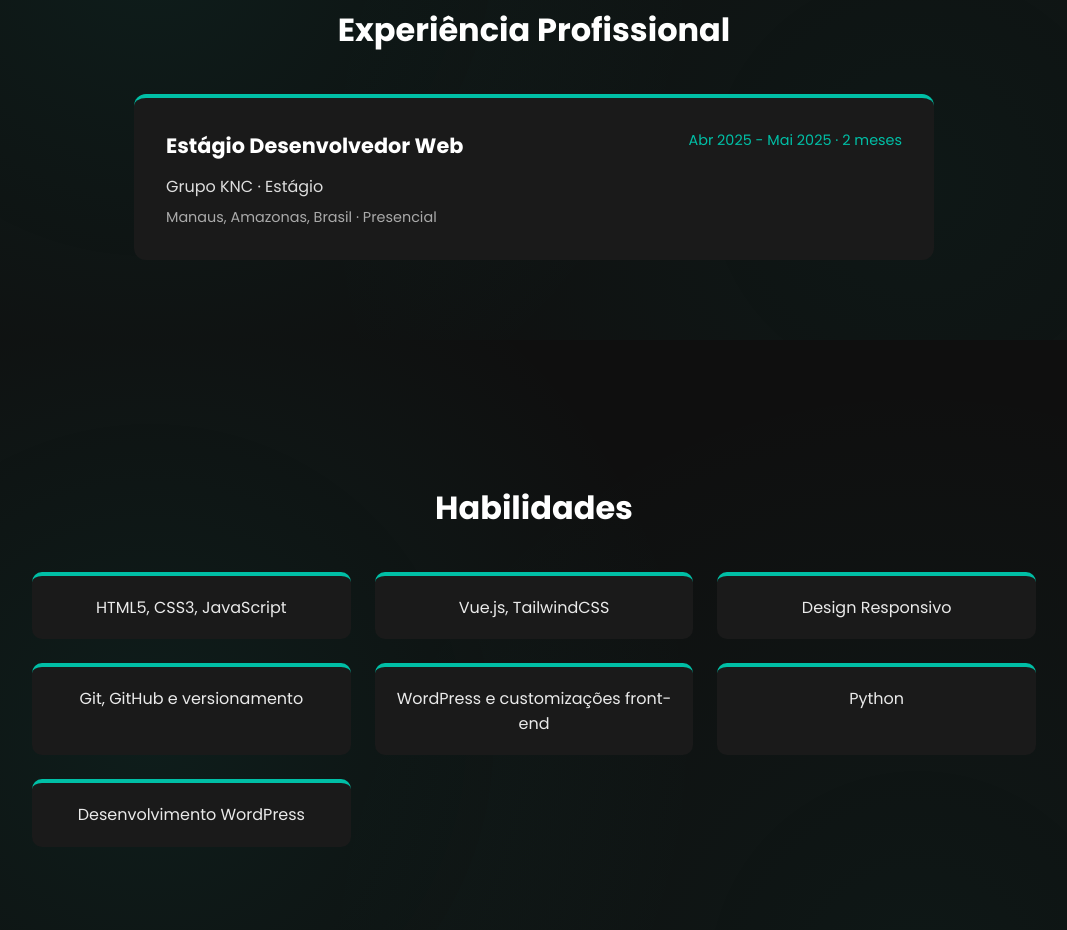
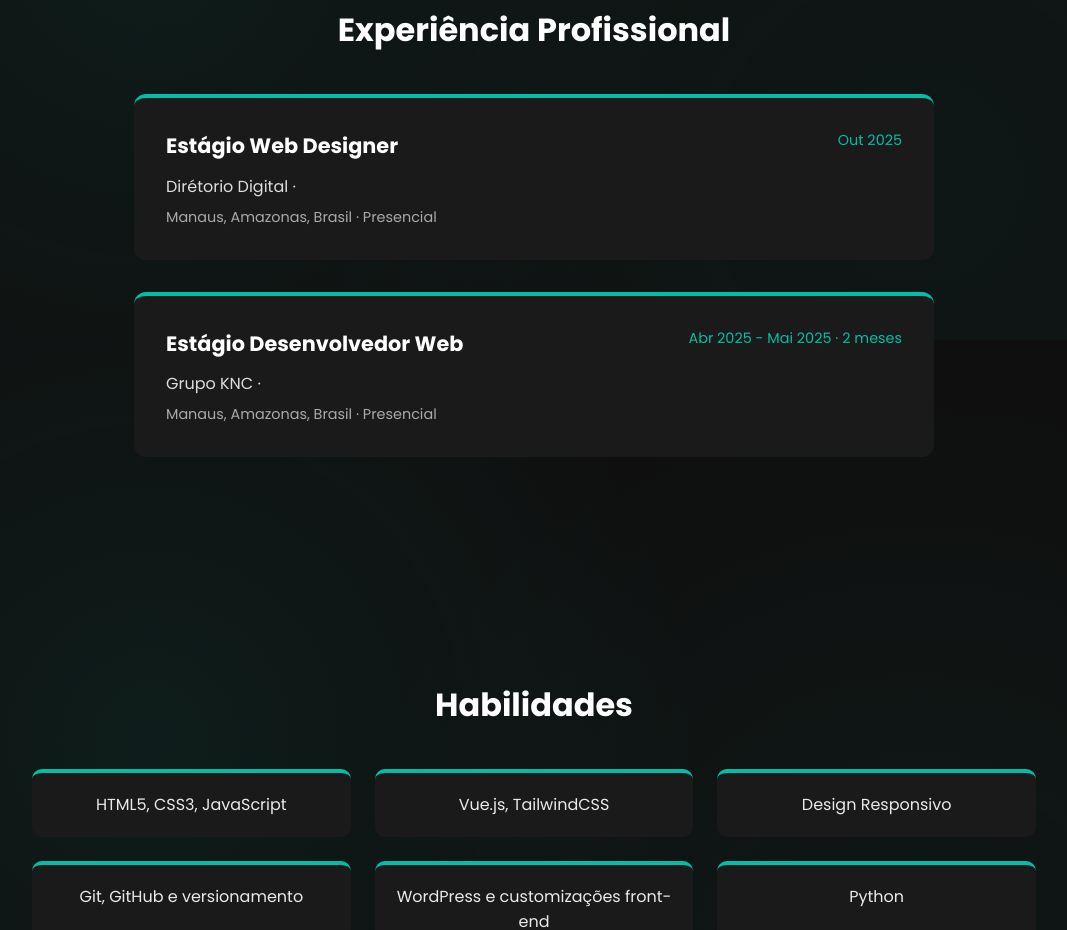
Before and after one commit to Coutfernandes/portfolio, a plain HTML site: page index.html in a window 1280 px wide. Shown: the part 1260-2190 px from the top of the page, without its empty margins (106-1173 px from the left). Drawn offline with Linux system fonts and the light colour scheme.

Commit message:
atualizaçao

```diff
--- a/index.html
+++ b/index.html
@@ -31,7 +31,8 @@
         <div class="intro">
             <img src="img/perfil.jpg" alt="Foto de Matheus Coutinho" class="profile-photo">
             <h2>Olá, eu sou o Matheus 👋</h2>
-            <p>Sou estudante de Full - Stack e desenvolvedor e designer apaixonado por criar interfaces modernas e funcionais.</p>
+            <p>Sou estudante de Full - Stack e desenvolvedor e designer apaixonado por criar interfaces modernas e
+                funcionais.</p>
             <a href="#projetos" class="btn">Ver Projetos</a>
         </div>
     </section>
@@ -39,7 +40,8 @@
     <section id="sobre" class="sobre">
         <h2>Sobre mim</h2>
         <p>
-            Tenho interesse em desenvolvimento full - Stack e de design, criando soluções funcionais e com foco em experiência
+            Tenho interesse em desenvolvimento full - Stack e de design, criando soluções funcionais e com foco em
+            experiência
             do usuário.
             Busco constantemente aprender novas tecnologias e melhorar minhas habilidades na criação de interfaces
             intuitivas e modernas.
@@ -51,10 +53,21 @@
         <div class="experiencia-container">
             <div class="experiencia-item">
                 <div class="experiencia-header">
+                    <h3>Estágio Web Designer</h3>
+                    <span class="periodo">Out 2025 </span>
+                </div>
+                <p class="empresa"> Dirétorio Digital ·</p>
+                <p class="localizacao">Manaus, Amazonas, Brasil · Presencial</p>
+            </div>
+        </div>
+
+        <div class="experiencia-container">
+            <div class="experiencia-item">
+                <div class="experiencia-header">
                     <h3>Estágio Desenvolvedor Web</h3>
                     <span class="periodo">Abr 2025 - Mai 2025 · 2 meses</span>
                 </div>
-                <p class="empresa">Grupo KNC · Estágio</p>
+                <p class="empresa">Grupo KNC ·</p>
                 <p class="localizacao">Manaus, Amazonas, Brasil · Presencial</p>
             </div>
         </div>
@@ -87,7 +100,8 @@
                 <h3>HomeGuard_Arduino</h3>
                 <p>Sistema de monitoramento com Arduino e sensores de temperatura e luminosidade, com interface simples
                     para visualização de dados.</p>
-                <a href="https://github.com/Coutfernandes/HomeGuard_Arduino" target="_blank" class="btn">Ver no GitHub</a>
+                <a href="https://github.com/Coutfernandes/HomeGuard_Arduino" target="_blank" class="btn">Ver no
+                    GitHub</a>
             </div>
 
             <div class="card">
@@ -99,12 +113,14 @@
             <div class="card">
                 <h3>Trabalho Freelancer (LinkedIn)</h3>
                 <p>Site em WordPress com personalizações em HTML, CSS e JavaScript.</p>
-                <a href="https://www.linkedin.com/posts/matheus-fernandes-coutinho-27512a328_meu-primeiro-freenlacer-web-activity-7366646269554950145-O1xC?utm_source=share&utm_medium=member_desktop&rcm=ACoAAFKZsvkBK2UU5no-wvuD1vqOBWJTTSCxeNc" target="_blank" class="btn">Ver no LinkedIn</a>
+                <a href="https://www.linkedin.com/posts/matheus-fernandes-coutinho-27512a328_meu-primeiro-freenlacer-web-activity-7366646269554950145-O1xC?utm_source=share&utm_medium=member_desktop&rcm=ACoAAFKZsvkBK2UU5no-wvuD1vqOBWJTTSCxeNc"
+                    target="_blank" class="btn">Ver no LinkedIn</a>
             </div>
 
             <div class="card">
                 <h3>Projeto Front-End (Vue.js)</h3>
-                <p>Site de confeitaria de bolos desenvolvido em Vue.js, aplicando conceitos modernos de front-end em andamento.</p>
+                <p>Site de confeitaria de bolos desenvolvido em Vue.js, aplicando conceitos modernos de front-end em
+                    andamento.</p>
                 <a href="" target="_blank" class="btn">Ver no LinkedIn</a>
             </div>
         </div>
```
